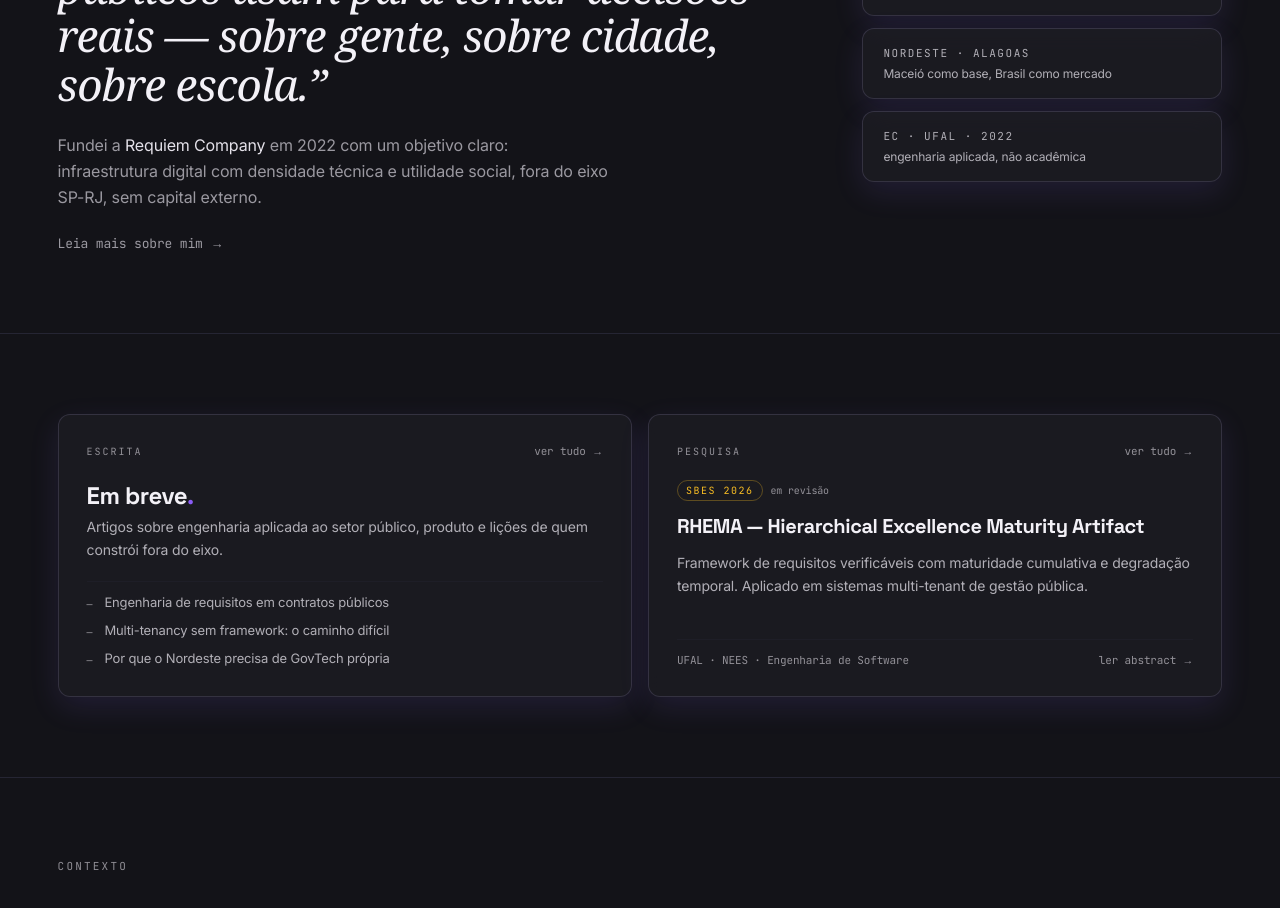
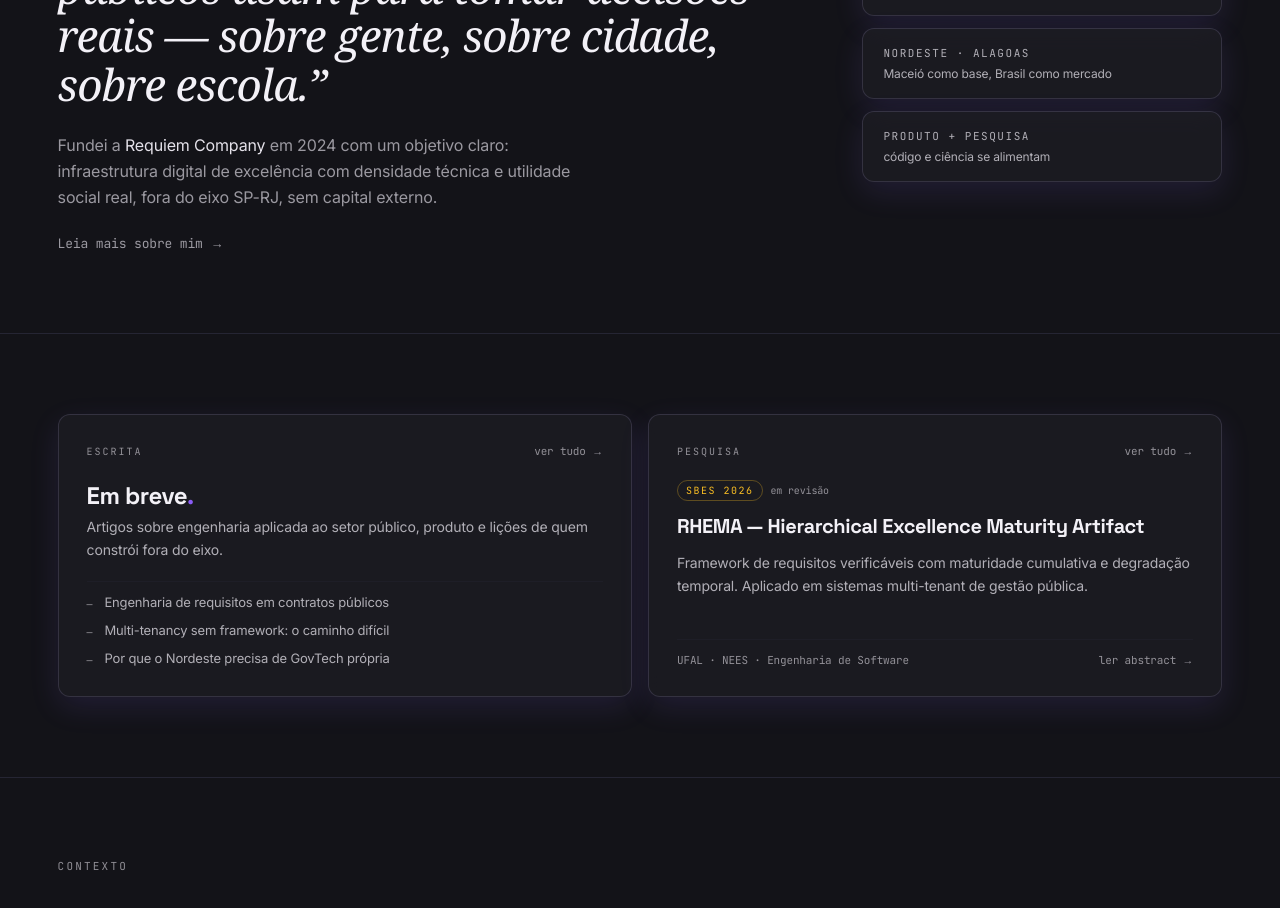
Before and after one commit to andersonrafhael/about-me, a Next.js app: page / in a window 1280 px wide. Shown: the part 1560-2468 px from the top of the page. Built offline with nearby package versions, Linux system fonts and the light colour scheme.

Commit message:
content(homepage): fix manifesto outdated data — 2022→2024, remove EC/UFAL marker

```diff
--- a/src/components/manifesto.tsx
+++ b/src/components/manifesto.tsx
@@ -6,7 +6,7 @@ import Link from "next/link";
 const markers = [
   { label: "Sem capital externo", detail: "bootstrap desde o primeiro contrato" },
   { label: "Nordeste · Alagoas",  detail: "Maceió como base, Brasil como mercado" },
-  { label: "EC · UFAL · 2022",   detail: "engenharia aplicada, não acadêmica" },
+  { label: "Produto + Pesquisa",  detail: "código e ciência se alimentam" },
 ];
 
 export function Manifesto() {
@@ -44,9 +44,9 @@ export function Manifesto() {
             >
               Requiem Company
             </a>{" "}
-            em 2022 com um objetivo claro: infraestrutura digital com
-            densidade técnica e utilidade social, fora do eixo SP-RJ, sem
-            capital externo.
+            em 2024 com um objetivo claro: infraestrutura digital de
+            excelência com densidade técnica e utilidade social real, fora do
+            eixo SP-RJ, sem capital externo.
           </p>
 
           <Link
```
